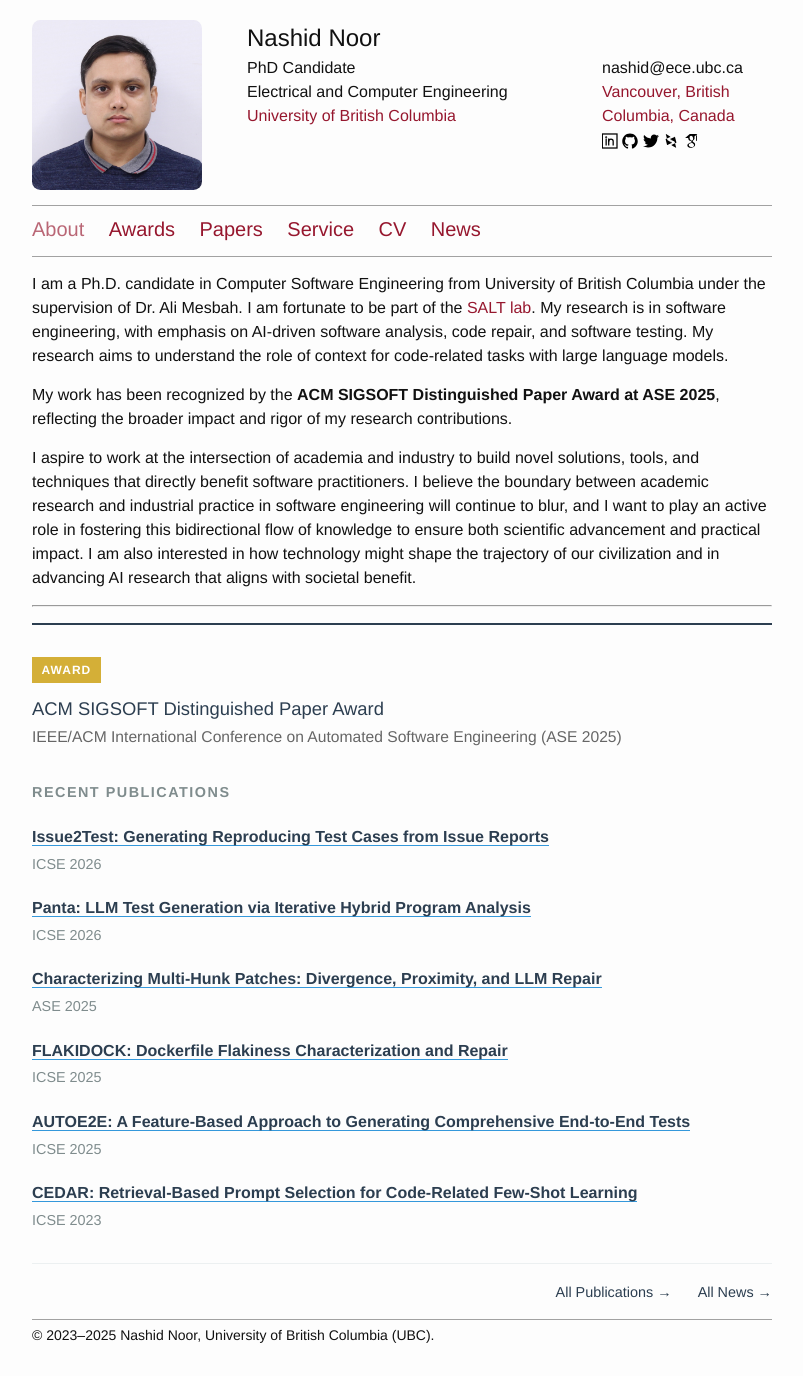
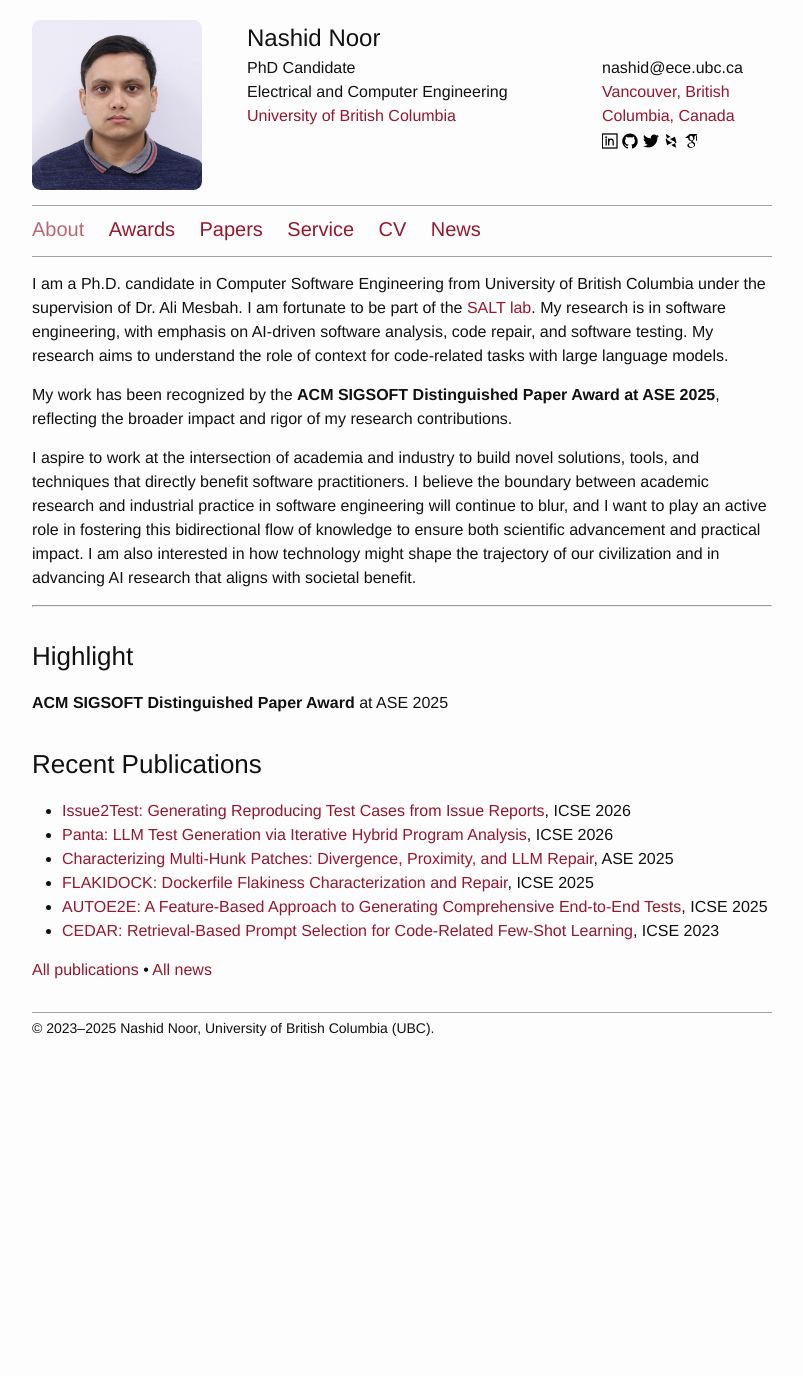
Before and after one commit to nashid/nashid.github.io, a Jekyll site: the page built from index.md, in a window 1280 px wide. Shown: the whole page, without its empty margins (238-1041 px from the left). Built offline with Jekyll 4.4.1, drawn with Linux system fonts in a browser that asks for light colours; after the commit the page ends 1069 px from its top, so only the background shows below that.

Commit message:
Simplify homepage to minimal highlight and list
- Single highlight: ACM SIGSOFT Distinguished Paper Award
- Simple bullet list of recent publications
- Clean markdown formatting, no complex styling
- Paper titles as links, venues inline
- Bottom navigation with bullet separator

```diff
--- a/index.md
+++ b/index.md
@@ -16,63 +16,17 @@
 
 ---
 
-<div style="border-top: 2px solid #2c3e50; padding-top: 2em; margin-top: 1em;">
+### Highlight
 
-<div style="margin-bottom: 2em;">
-  <div style="display: inline-block; padding: 0.3em 0.8em; background: #d4af37; color: white; font-size: 0.75em; font-weight: 600; text-transform: uppercase; letter-spacing: 1px; margin-bottom: 1em;">Award</div>
-  <div style="font-size: 1.15em; font-weight: 500; line-height: 1.5; color: #2c3e50;">
-    ACM SIGSOFT Distinguished Paper Award<br>
-    <span style="font-size: 0.85em; color: #666; font-weight: 400;">IEEE/ACM International Conference on Automated Software Engineering (ASE 2025)</span>
-  </div>
-</div>
+**ACM SIGSOFT Distinguished Paper Award** at ASE 2025
 
-<div style="font-size: 0.9em; color: #7f8c8d; text-transform: uppercase; letter-spacing: 1.5px; margin-bottom: 1.5em; font-weight: 600;">Recent Publications</div>
+### Recent Publications
 
-<div style="margin-bottom: 1.3em;">
-  <div style="font-weight: 600; color: #2c3e50; margin-bottom: 0.3em;">
-    <a href="https://nashid.github.io/resources/papers/issue2test-icse26.pdf" style="color: inherit; text-decoration: none; border-bottom: 1px solid #3498db;">Issue2Test: Generating Reproducing Test Cases from Issue Reports</a>
-  </div>
-  <div style="font-size: 0.9em; color: #7f8c8d;">ICSE 2026</div>
-</div>
+- [Issue2Test: Generating Reproducing Test Cases from Issue Reports](https://nashid.github.io/resources/papers/issue2test-icse26.pdf), ICSE 2026
+- [Panta: LLM Test Generation via Iterative Hybrid Program Analysis](https://nashid.github.io/resources/papers/panta-arxiv25.pdf), ICSE 2026
+- [Characterizing Multi-Hunk Patches: Divergence, Proximity, and LLM Repair](https://nashid.github.io/resources/papers/hunk-divergence-ase25.pdf), ASE 2025
+- [FLAKIDOCK: Dockerfile Flakiness Characterization and Repair](https://nashid.github.io/resources/papers/flakidock-icse25.pdf), ICSE 2025
+- [AUTOE2E: A Feature-Based Approach to Generating Comprehensive End-to-End Tests](https://nashid.github.io/resources/papers/autoe2e-arxiv24.pdf), ICSE 2025
+- [CEDAR: Retrieval-Based Prompt Selection for Code-Related Few-Shot Learning](https://nashid.github.io/resources/papers/cedar-icse23.pdf), ICSE 2023
 
-<div style="margin-bottom: 1.3em;">
-  <div style="font-weight: 600; color: #2c3e50; margin-bottom: 0.3em;">
-    <a href="https://nashid.github.io/resources/papers/panta-arxiv25.pdf" style="color: inherit; text-decoration: none; border-bottom: 1px solid #3498db;">Panta: LLM Test Generation via Iterative Hybrid Program Analysis</a>
-  </div>
-  <div style="font-size: 0.9em; color: #7f8c8d;">ICSE 2026</div>
-</div>
-
-<div style="margin-bottom: 1.3em;">
-  <div style="font-weight: 600; color: #2c3e50; margin-bottom: 0.3em;">
-    <a href="https://nashid.github.io/resources/papers/hunk-divergence-ase25.pdf" style="color: inherit; text-decoration: none; border-bottom: 1px solid #3498db;">Characterizing Multi-Hunk Patches: Divergence, Proximity, and LLM Repair</a>
-  </div>
-  <div style="font-size: 0.9em; color: #7f8c8d;">ASE 2025</div>
-</div>
-
-<div style="margin-bottom: 1.3em;">
-  <div style="font-weight: 600; color: #2c3e50; margin-bottom: 0.3em;">
-    <a href="https://nashid.github.io/resources/papers/flakidock-icse25.pdf" style="color: inherit; text-decoration: none; border-bottom: 1px solid #3498db;">FLAKIDOCK: Dockerfile Flakiness Characterization and Repair</a>
-  </div>
-  <div style="font-size: 0.9em; color: #7f8c8d;">ICSE 2025</div>
-</div>
-
-<div style="margin-bottom: 1.3em;">
-  <div style="font-weight: 600; color: #2c3e50; margin-bottom: 0.3em;">
-    <a href="https://nashid.github.io/resources/papers/autoe2e-arxiv24.pdf" style="color: inherit; text-decoration: none; border-bottom: 1px solid #3498db;">AUTOE2E: A Feature-Based Approach to Generating Comprehensive End-to-End Tests</a>
-  </div>
-  <div style="font-size: 0.9em; color: #7f8c8d;">ICSE 2025</div>
-</div>
-
-<div style="margin-bottom: 1.3em;">
-  <div style="font-weight: 600; color: #2c3e50; margin-bottom: 0.3em;">
-    <a href="https://nashid.github.io/resources/papers/cedar-icse23.pdf" style="color: inherit; text-decoration: none; border-bottom: 1px solid #3498db;">CEDAR: Retrieval-Based Prompt Selection for Code-Related Few-Shot Learning</a>
-  </div>
-  <div style="font-size: 0.9em; color: #7f8c8d;">ICSE 2023</div>
-</div>
-
-<div style="margin-top: 2em; padding-top: 1em; border-top: 1px solid #ecf0f1; text-align: right;">
-  <a href="{{ site.baseurl }}/papers/" style="color: #2c3e50; text-decoration: none; margin-right: 1.5em; font-size: 0.9em;">All Publications →</a>
-  <a href="{{ site.baseurl }}/news/" style="color: #2c3e50; text-decoration: none; font-size: 0.9em;">All News →</a>
-</div>
-
-</div>
+[All publications]({{ site.baseurl }}/papers/) • [All news]({{ site.baseurl }}/news/)
```
